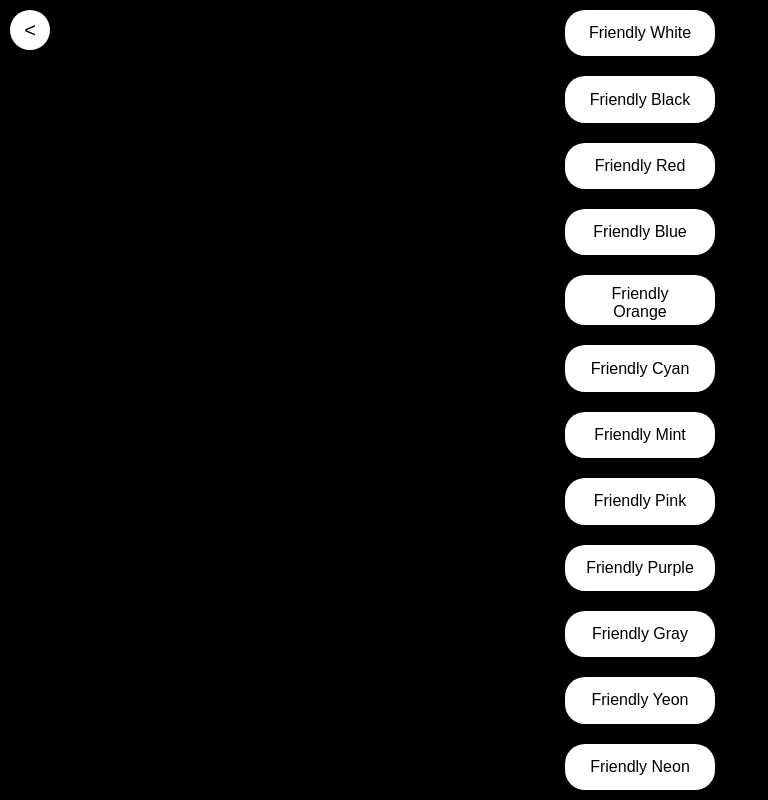
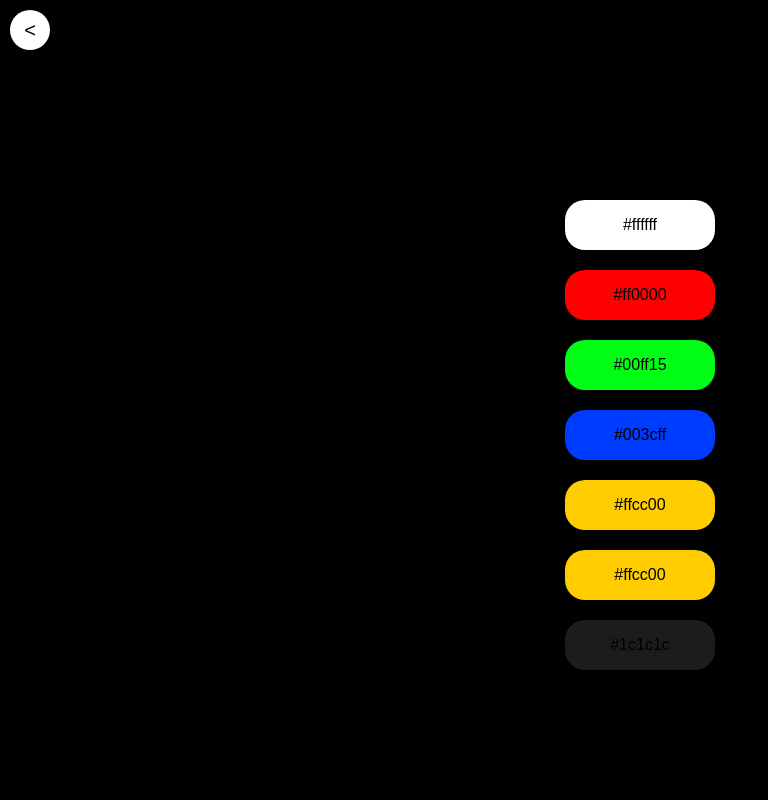
Before and after one commit to JisungEda55/color, a plain HTML site: page index.html in a window 1280 px wide. Both pictures are taken after a click on the button "Friendly". Shown: the whole page, without its empty margins (0-768 px from the left). Drawn offline with Linux system fonts and the light colour scheme.

Commit message:
Update index.html

```diff
--- a/index.html
+++ b/index.html
@@ -13,6 +13,7 @@
     text-align: center;
     margin: 0;
     padding: 0;
+    overflow: hidden; /* 배경색 애니메이션을 위해 오버플로우를 숨김 */
   }
   .button-container {
     position: relative; /* 버튼 컨테이너를 relative로 설정하여 내부 요소의 absolute 위치 설정 기준으로 사용 */
@@ -85,17 +86,6 @@ function showButtons(label) {
   var container = document.querySelector('.button-container');
   container.innerHTML = ''; // 기존 버튼 제거
 
-  // 새로운 버튼 추가
-  var colors = [
-    'White', 'Black', 'Red', 'Blue', 'Orange', 'Cyan', 'Mint', 'Pink', 'Purple', 'Gray', 'Yeon', 'Neon'
-  ];
-  for (var i = 1; i <= colors.length; i++) {
-    var button = document.createElement('button');
-    button.className = 'button';
-    button.textContent = label + ' ' + colors[i - 1];
-    container.appendChild(button);
-  }
-
   // 이전 화면으로 돌아가는 버튼 추가
   var backButton = document.createElement('button');
   backButton.className = 'back-button'; // 클래스 변경
@@ -104,6 +94,41 @@ function showButtons(label) {
     container.innerHTML = originalScreen;
   };
   container.appendChild(backButton);
+
+  // 버튼 추가
+  switch(label) {
+    case 'Friendly':
+      createButton(container, '#000000', '#ffffff', '#ff0000', '#00ff15', '#003cff', '#ffcc00', '#ffcc00', '#1c1c1c');
+      break;
+    case 'Apple':
+      createButton(container, 'rgb(255, 59, 48)', 'rgb(255, 204, 0)', 'rgb(52, 199, 89)', 'rgb(50, 173, 230)', 'rgb(255, 45, 85)', 'rgb(242, 242, 247)', 'rgb(28, 28, 30)');
+      break;
+    case 'WeHolic':
+      createButton(container, '#FAC000', '#FF8282');
+      break;
+    default:
+      console.error('Invalid label');
+  }
+
+  // 배경색 애니메이션 효과 추가
+  var colors = container.querySelectorAll('.button');
+  colors.forEach((colorButton, index) => {
+    colorButton.addEventListener('click', () => {
+      var body = document.querySelector('body');
+      body.style.transition = `background-color 1s ease-in-out ${index * 0.2}s`;
+      body.style.backgroundColor = window.getComputedStyle(colorButton).getPropertyValue('background-color');
+    });
+  });
+}
+
+function createButton(container, ...colors) {
+  colors.forEach(color => {
+    var button = document.createElement('button');
+    button.className = 'button';
+    button.style.backgroundColor = color;
+    button.textContent = color;
+    container.appendChild(button);
+  });
 }
 </script>
 
```
